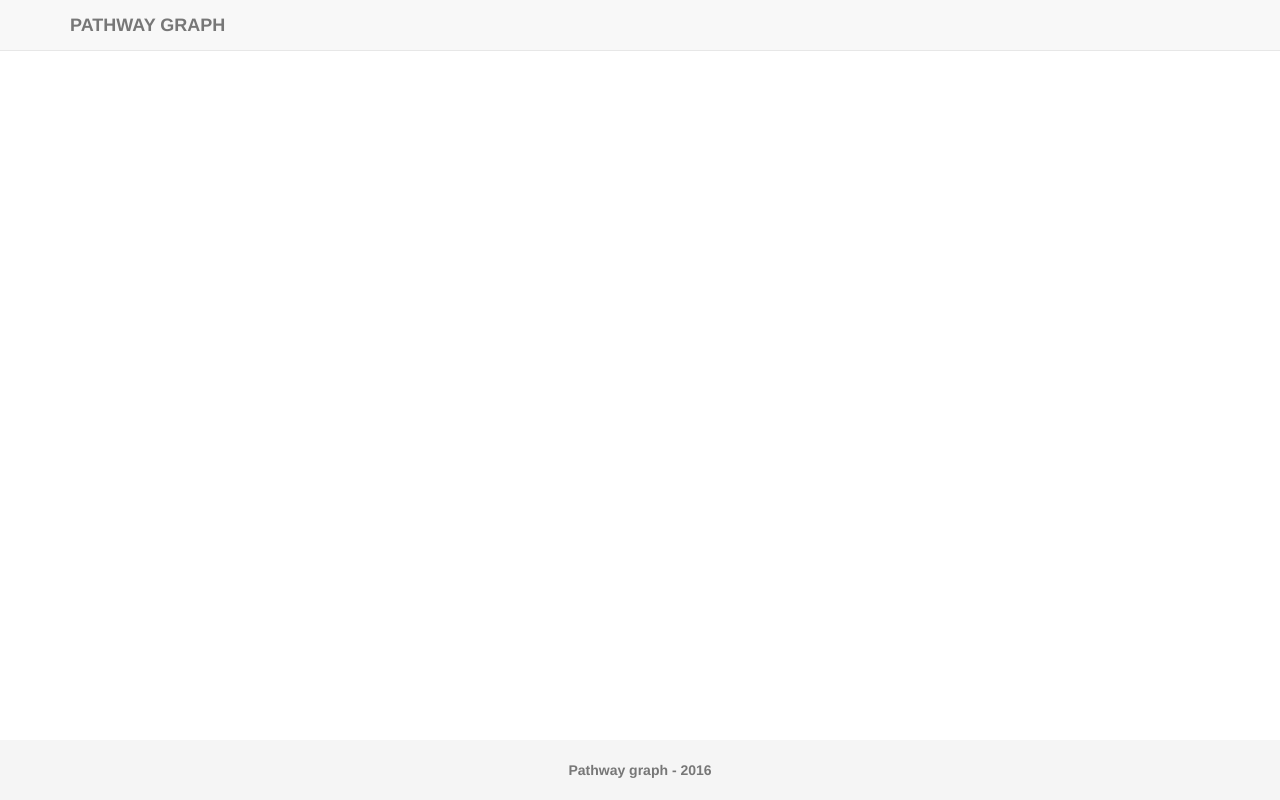
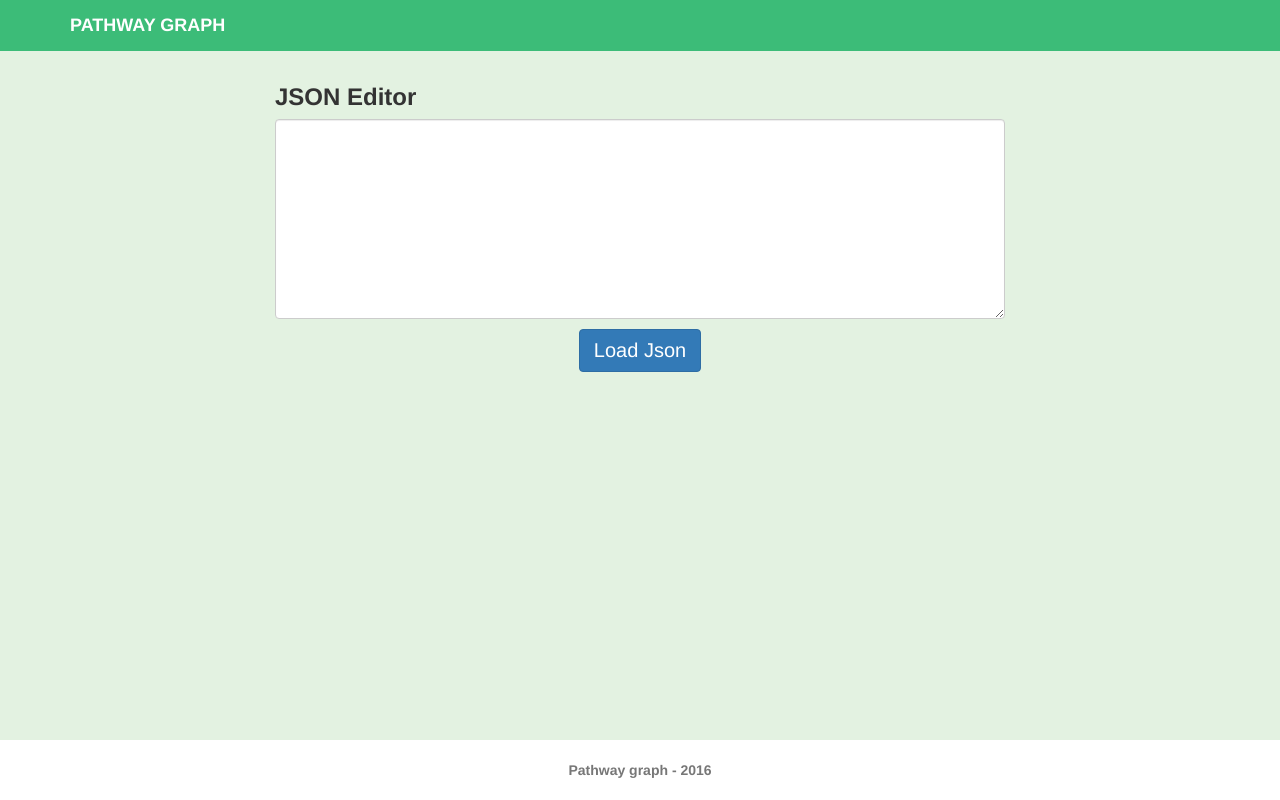
Before and after one commit to DavidPinho/pathway-graph, a website: page app/index.html in a window 1280 px wide. Drawn offline with nearby package versions, Linux system fonts and the light colour scheme.

Commit message:
Add JSON editor html/css

```diff
--- a/app/assets/css/pathway-graph.css
+++ b/app/assets/css/pathway-graph.css
@@ -4,13 +4,14 @@ html {
 }
 body {
   margin-bottom: 60px;
+  background-color: #E3F2E1;
 }
 .footer {
   position: absolute;
   bottom: 0;
   width: 100%;
   height: 60px;
-  background-color: #f5f5f5;
+  background-color: white;
 }
 
 body > .container {
@@ -32,4 +33,22 @@ code {
 
 .logo {
   font-weight: bold;
+  color: white;
 }
+
+.navbar-pw {
+  background-color: #3CBC78;
+}
+
+.form-json {
+  padding-top: 20px;
+}
+
+.editor {
+  min-height: 200px;
+}
+
+.btn-json {
+  margin-top: 10px;
+  font-size: 20px;
+}
--- a/app/index.html
+++ b/app/index.html
@@ -8,13 +8,13 @@
   <meta name="viewport" content="width=device-width, initial-scale=1">
   <link rel="stylesheet" href="bower_components/html5-boilerplate/dist/css/normalize.css">
   <link rel="stylesheet" href="bower_components/html5-boilerplate/dist/css/main.css">
+  <link rel="stylesheet" href="assets/css/bootstrap.css">
   <link rel="stylesheet" href="assets/css/pathway-graph.css">
-  <link rel="stylesheet" href="assets/css/bootstrap.css">
   <link rel="stylesheet" href="https://maxcdn.bootstrapcdn.com/font-awesome/4.4.0/css/font-awesome.min.css">
 </head>
 <body ng-controller="HomeCtrl as ctrl">
 
-  <nav class="navbar navbar-default navbar-fixed-top">
+  <nav class="navbar navbar-fixed-top navbar-pw">
     <div class="container">
       <div class="navbar-header">
         <a class="navbar-brand logo">PATHWAY GRAPH</a>
@@ -23,7 +23,11 @@
   </nav>
 
   <div class="container">
-
+       <div class="form-group form-json col-md-offset-2 col-md-8">
+         <label for="txt-json" style="font-size: 24px">JSON Editor</label>
+         <textarea class="form-control editor" rows="5" id="txt-json"></textarea>
+         <button type="button" class="btn btn-primary btn-json col-md-offset-5 col-md-2">Load Json</button>
+        </div>
   </div>
 
   <footer class="footer">
```
